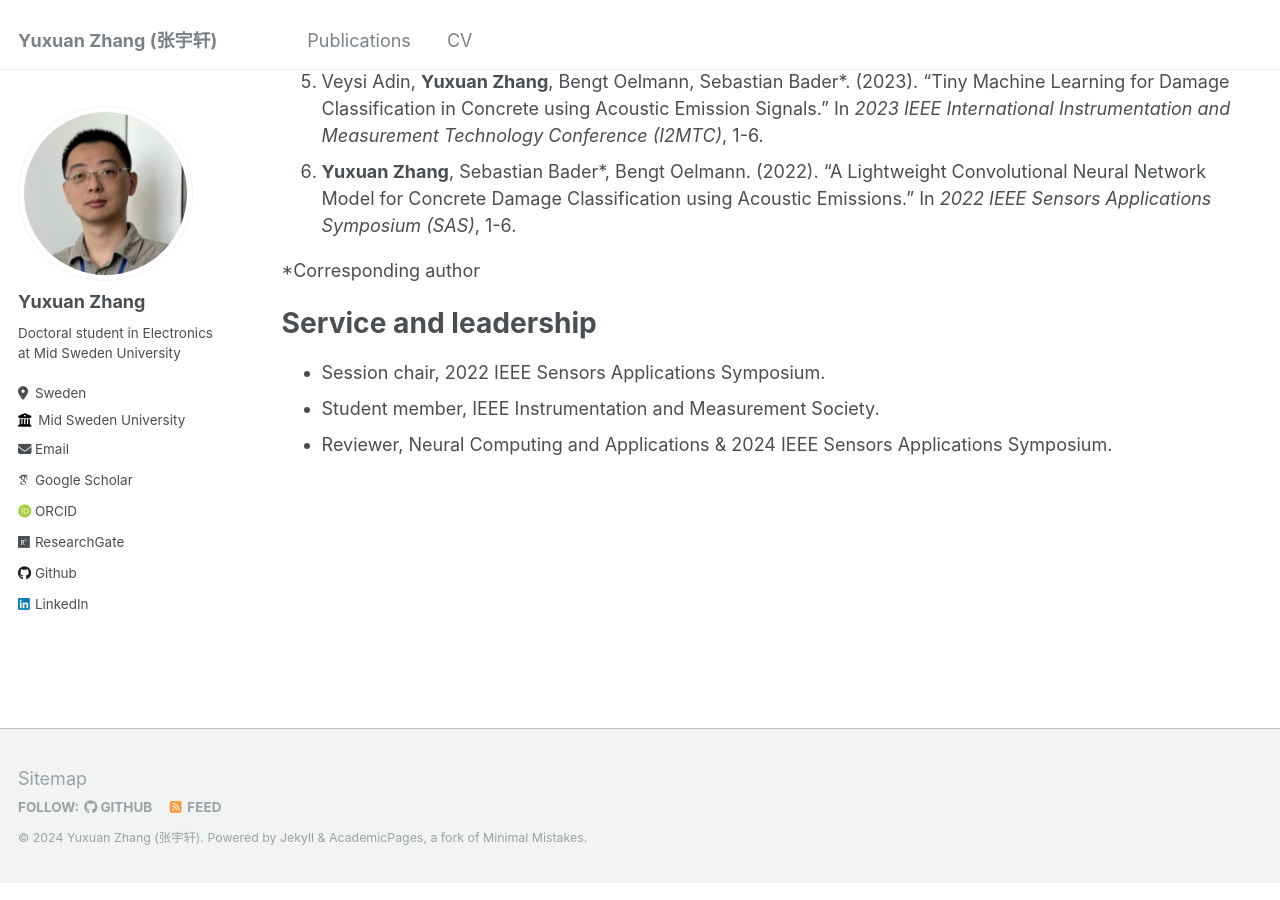
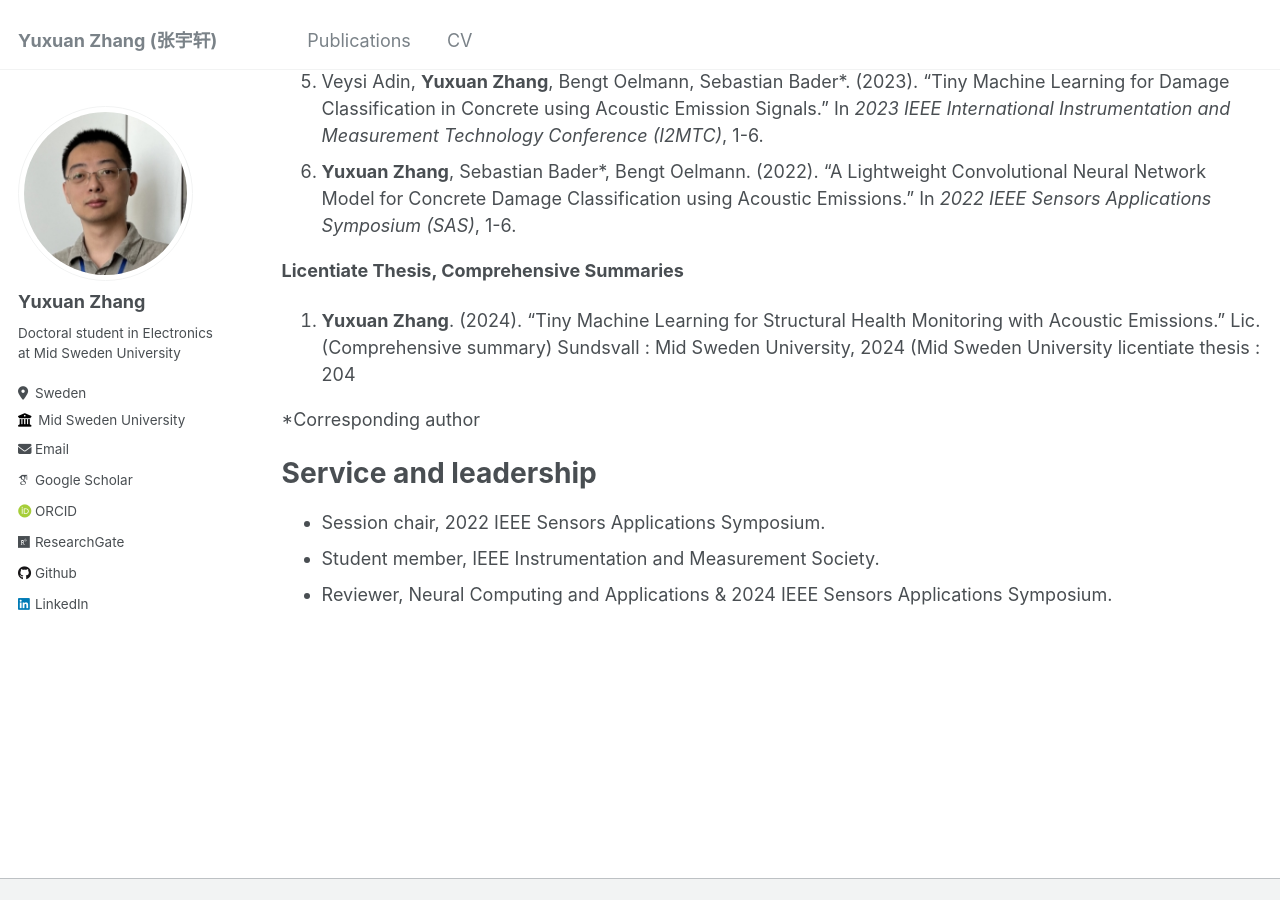
Before and after one commit to YuxuanZhang-96/YuxuanZhang-96.github.io, a Jekyll site: the page built from _pages/cv.md, in a window 1280 px wide and 900 px high, scrolled down 1351 px. Built offline with Jekyll 4.4.1, drawn with Linux system fonts in a browser that asks for light colours; some web fonts are replaced.

Commit message:
Update cv.md

```diff
--- a/_pages/cv.md
+++ b/_pages/cv.md
@@ -42,6 +42,9 @@ __Conference Papers__
 5. Veysi Adin, __Yuxuan Zhang__, Bengt Oelmann, Sebastian Bader*. (2023). "Tiny Machine Learning for Damage Classification in Concrete using Acoustic Emission Signals." In _2023 IEEE International Instrumentation and Measurement Technology Conference (I2MTC)_, 1-6.
 6. __Yuxuan Zhang__, Sebastian Bader*, Bengt Oelmann. (2022). "A Lightweight Convolutional Neural Network Model for Concrete Damage Classification using Acoustic Emissions." In _2022 IEEE Sensors Applications Symposium (SAS)_, 1-6.
 
+__Licentiate Thesis, Comprehensive Summaries__
+1. __Yuxuan Zhang__. (2024). "Tiny Machine Learning for Structural Health Monitoring with Acoustic Emissions." Lic. (Comprehensive summary) Sundsvall : Mid Sweden University, 2024 (Mid Sweden University licentiate thesis : 204
+
 *Corresponding author
 
 Service and leadership
```
